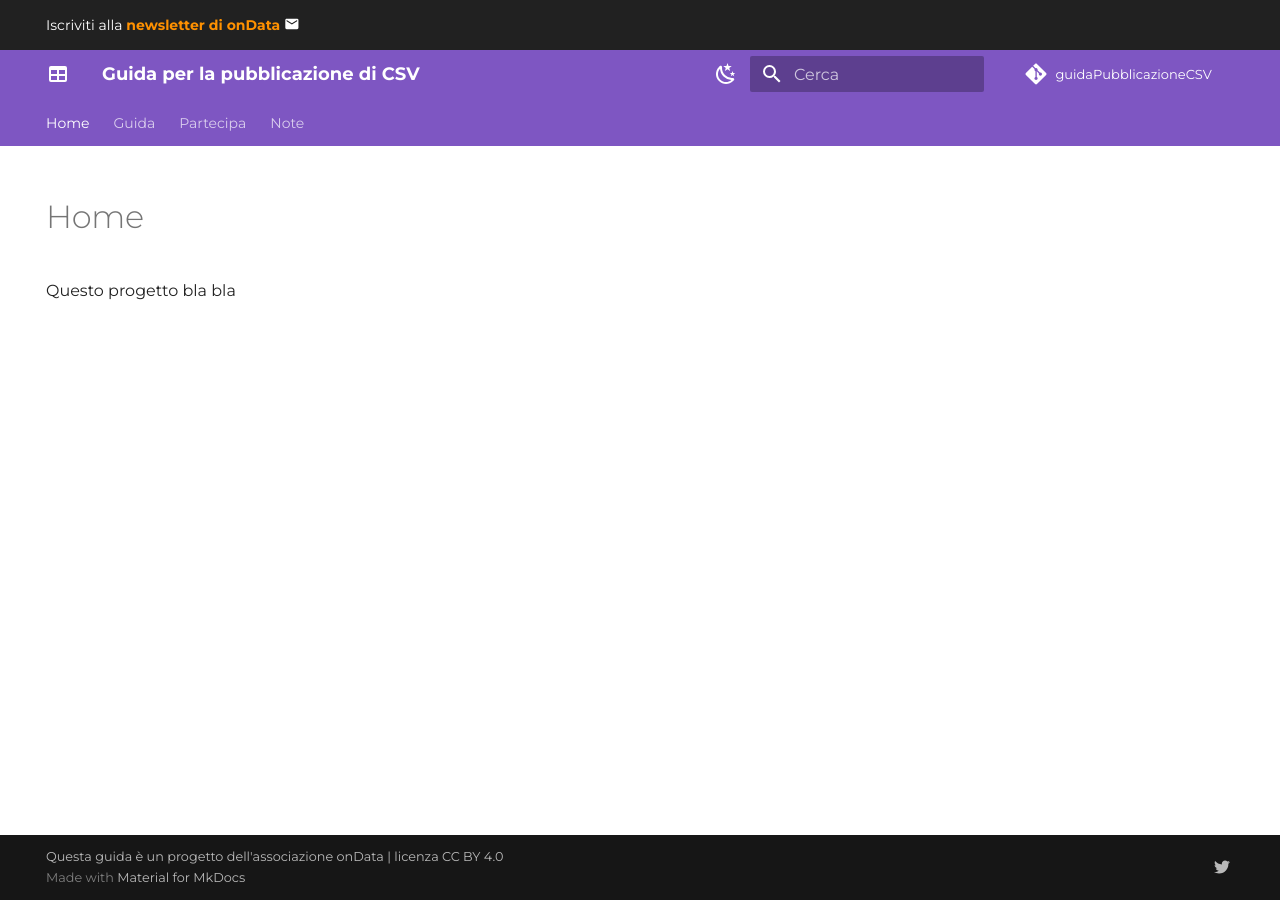
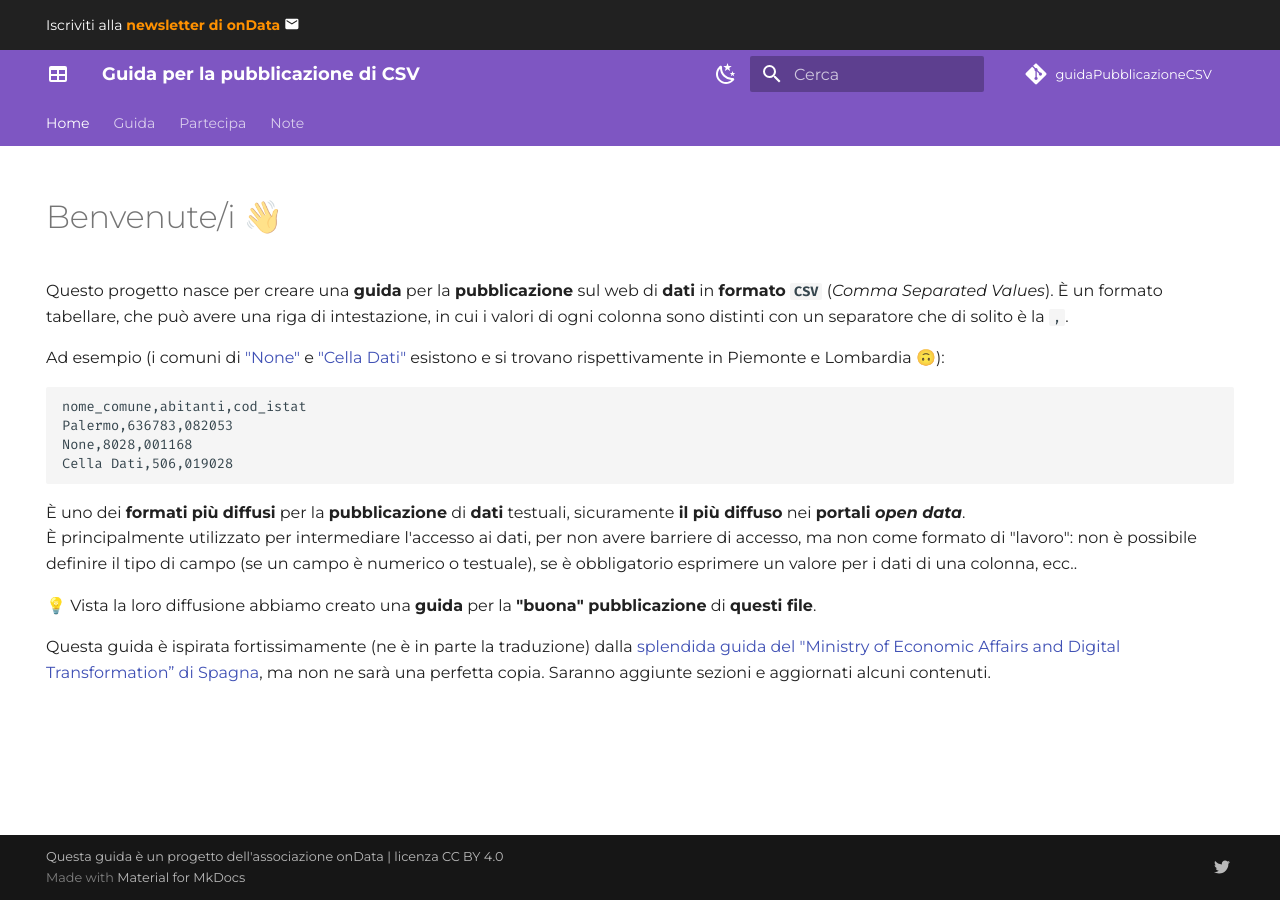
Before and after one commit to ondata/guidaPraticaPubblicazioneCSV, an MkDocs documentation site: the page built from docs/index.md, in a window 1280 px wide. Built offline with MkDocs 1.6.1 and Material for MkDocs 9.7.7, drawn with Linux system fonts in a browser that asks for light colours; comment, search, counter and statistics services are not loaded.

Commit message:
close #19

````diff
--- a/docs/index.md
+++ b/docs/index.md
@@ -5,4 +5,21 @@ hide:
 title: Benvenute/i
 ---
 
-Questo progetto bla bla
+# Benvenute/i 👋
+
+Questo progetto nasce per creare una **guida** per la **pubblicazione** sul web di **dati** in **formato** **`CSV`** (*Comma Separated Values*). È un formato tabellare, che può avere una riga di intestazione, in cui i valori di ogni colonna sono distinti con un separatore che di solito è la `,`.
+
+Ad esempio (i comuni di ["None"](https://www.wikiwand.com/en/Cella_Dati) e ["Cella Dati"](https://www.wikiwand.com/it/Cella_Dati) esistono e si trovano rispettivamente in Piemonte e Lombardia 🙃):
+
+```
+nome_comune,abitanti,cod_istat
+Palermo,636783,082053
+None,8028,001168
+Cella Dati,506,019028
+```
+
+È uno dei **formati** **più** **diffusi** per la **pubblicazione** di **dati** testuali, sicuramente **il più diffuso** nei **portali *open data***.<br>È principalmente utilizzato per intermediare l'accesso ai dati, per non avere barriere di accesso, ma non come formato di "lavoro": non è possibile definire il tipo di campo (se un campo è numerico o testuale), se è obbligatorio esprimere un valore per i dati di una colonna, ecc..
+
+💡 Vista la loro diffusione abbiamo creato una **guida** per la **"buona" pubblicazione** di **questi file**.
+
+Questa guida è ispirata fortissimamente (ne è in parte la traduzione) dalla [splendida guida del "Ministry of Economic Affairs and Digital Transformation” di Spagna](https://datos.gob.es/en/documentacion/guia-practica-para-la-publicacion-de-datos-tabulares-en-archivos-csv), ma non ne sarà una perfetta copia. Saranno aggiunte sezioni e aggiornati alcuni contenuti.
````
Also changed, not shown: README.md (+16 -1 lines).
